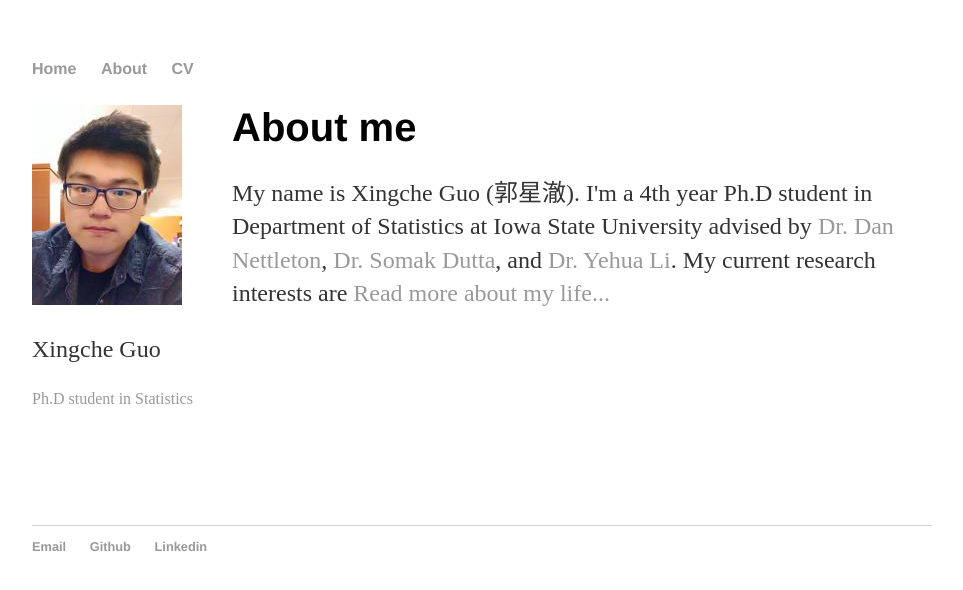
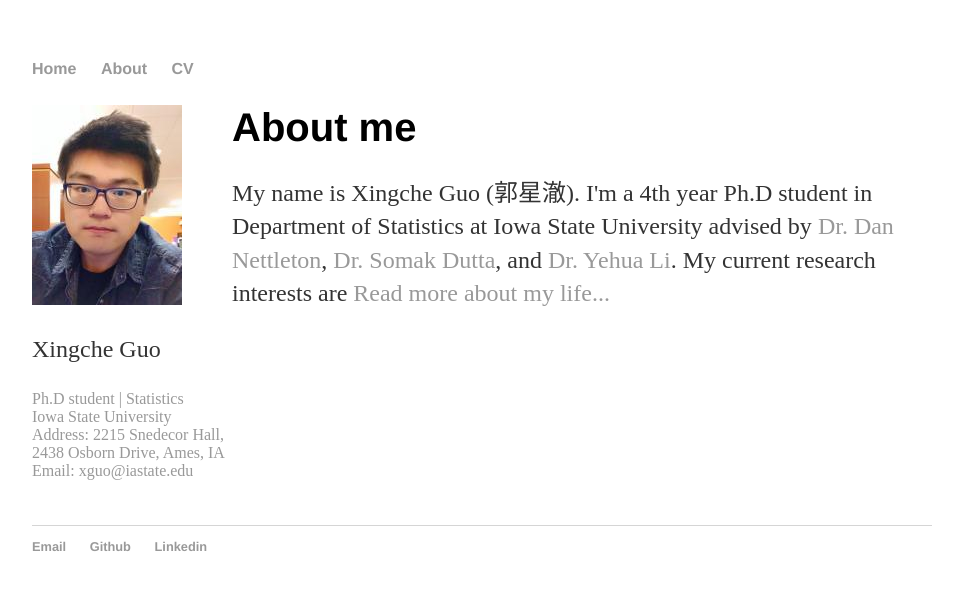
Before and after one commit to xingcheg/xingcheg.github.io, a Jekyll site: the page built from index.html, in a window 1280 px wide. Shown: the top 590 px of the page, without its empty margins (158-1121 px from the left). Built offline with Jekyll 4.4.1, drawn with Linux system fonts in a browser that asks for light colours.

Commit message:
Update default.html

```diff
--- a/_layouts/default.html
+++ b/_layouts/default.html
@@ -17,7 +17,13 @@
 				<div class="leftbox">
 					<img src="https://github.com/xingcheg/xingcheg.github.io/raw/master/img/logo.jpg" alt="photo" style="width:150px;height:200px;">
 					<p>Xingche Guo </p>
-					<a> Ph.D student in Statistics  </a>
+					<a> Ph.D student | Statistics <br>
+					Iowa State University <br>
+					Address: 2215 Snedecor Hall, <br>
+					2438 Osborn Drive, Ames, IA <br>
+					Email: xguo@iastate.edu</a>
+
+
 				</div>
 				<div class="rightbox">
 					{{ content }}
```
